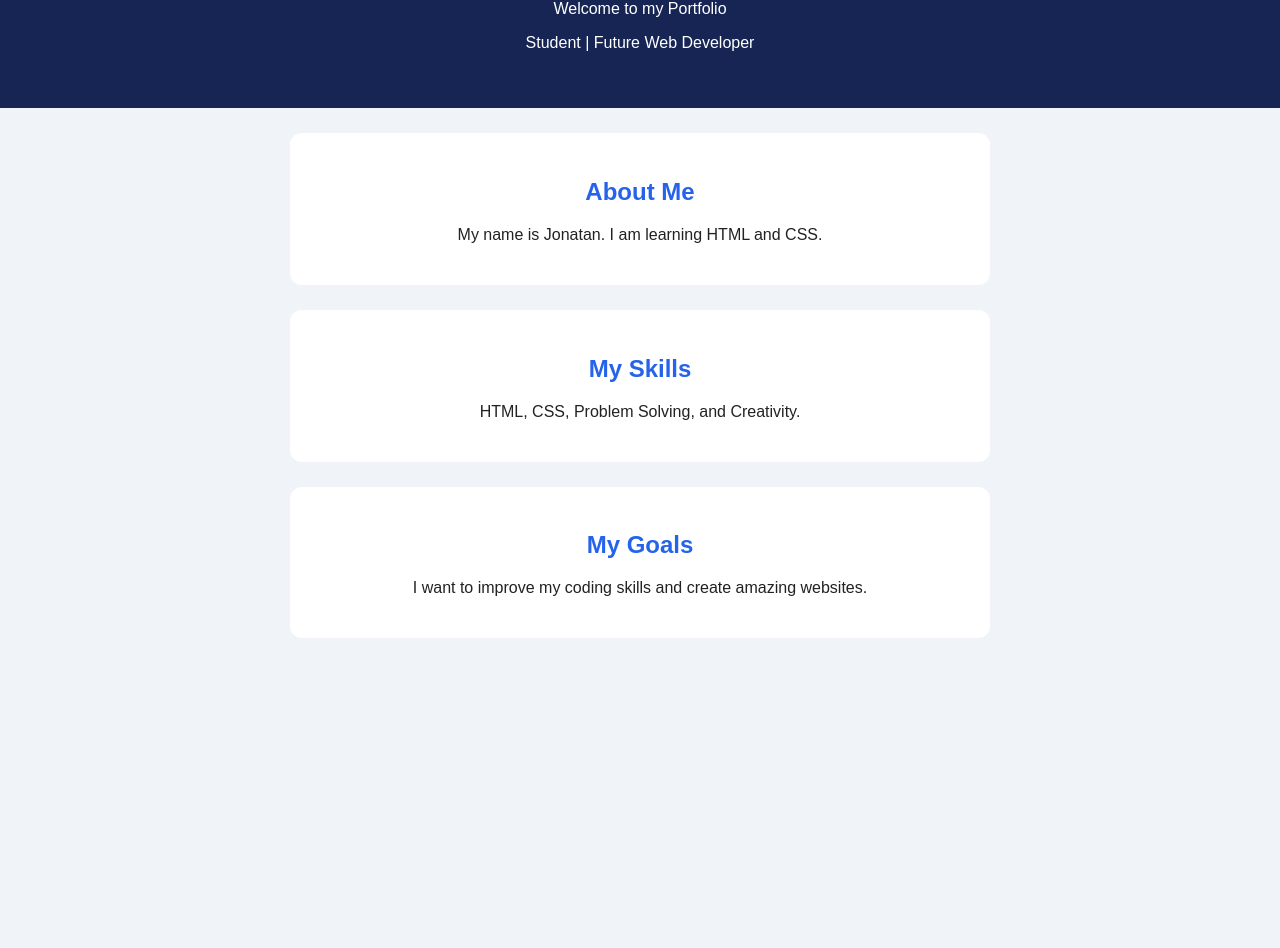
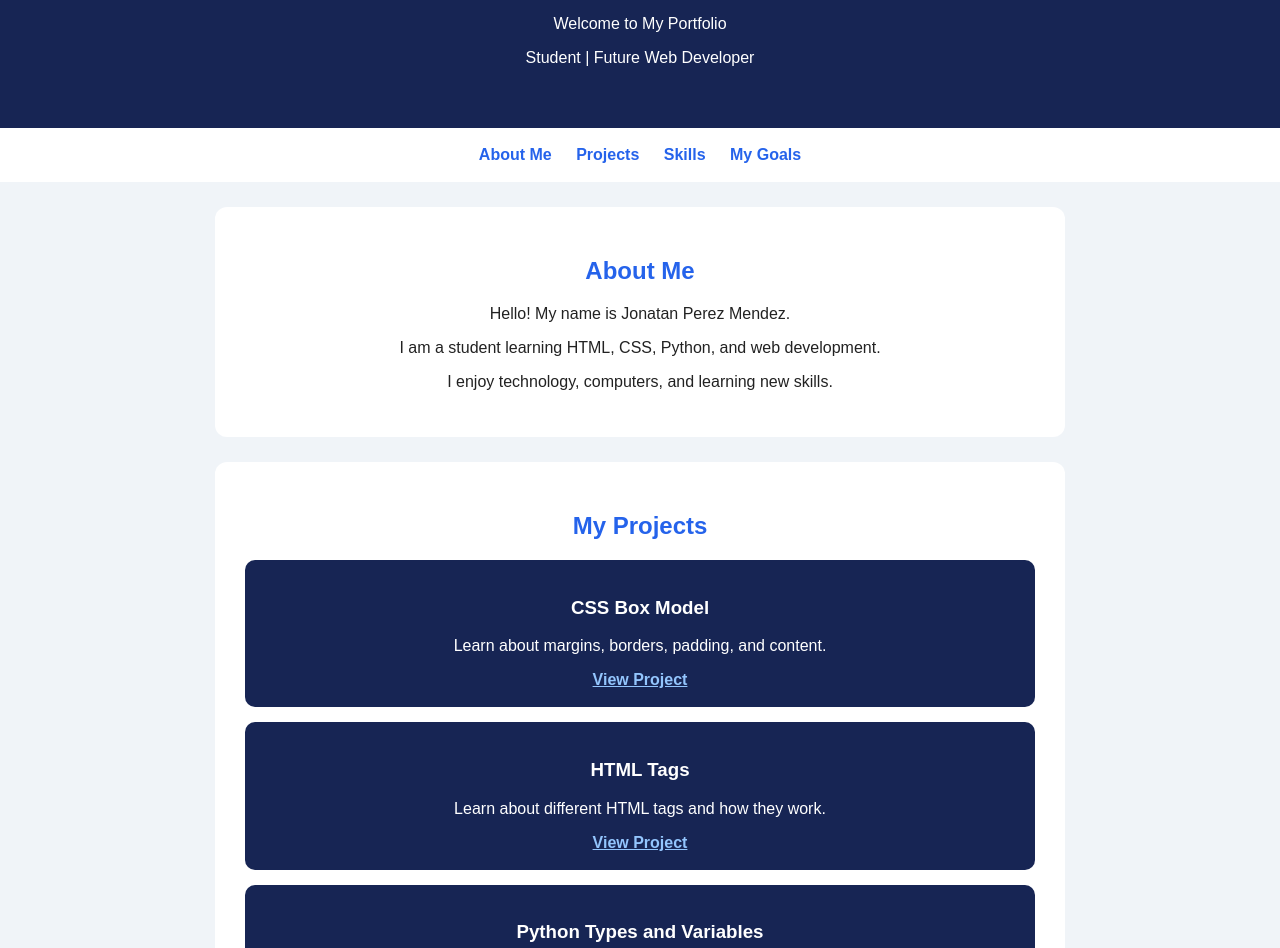
Before and after one commit to jperezmendez2024/jperezmendez2024.github.io, a plain HTML site: page index.html in a window 1280 px wide. Shown: the part 120-1068 px from the top of the page. Before the commit the page ends 800 px from the top, so only its background shows below. Drawn offline with Linux system fonts and the light colour scheme.

Commit message:
Refactor index.html for content and styling updates
Updated text content and improved layout styles.

```diff
--- a/index.html
+++ b/index.html
@@ -1,50 +1,150 @@
-
 <!DOCTYPE html>
 <html lang="en">
 <head>
 <meta charset="UTF-8">
 <meta name="viewport" content="width=device-width, initial-scale=1.0">
 <title>Jonatan's Portfolio</title>
+
 <style>
+* {
+box-sizing: border-box;
+}
+
 body {
 font-family: Arial, sans-serif;
 background: #f0f4f8;
 color: #222;
+margin: 0;
 text-align: center;
-margin: 0;
 }
+
 header {
 background: #172554;
 color: white;
-padding: 40px 20px;
+padding: 45px 20px;
 }
+
+header h1 {
+font-size: 36px;
+}
+
+nav {
+background: white;
+padding: 18px;
+position: sticky;
+top: 0;
+}
+
+nav a {
+color: #2563eb;
+text-decoration: none;
+margin: 10px;
+font-weight: bold;
+}
+
 section {
 background: white;
-max-width: 650px;
+max-width: 850px;
 margin: 25px auto;
-padding: 25px;
+padding: 30px;
 border-radius: 12px;
 }
-h2 { color: #2563eb; }
+
+h2 {
+color: #2563eb;
+}
+
+.card {
+background: #172554;
+color: white;
+padding: 18px;
+margin: 15px 0;
+border-radius: 10px;
+}
+
+.card a {
+color: #93c5fd;
+font-weight: bold;
+}
+
+footer {
+background: #172554;
+color: white;
+padding: 25px;
+}
+
 </style>
 </head>
+
 <body>
+
 <header>
 <h1>Hi, I'm Jonatan!</h1>
-<p>Welcome to my Portfolio</p>
+<p>Welcome to My Portfolio</p>
 <p>Student | Future Web Developer</p>
 </header>
-<section>
+
+<nav>
+<a href="#about">About Me</a>
+<a href="#projects">Projects</a>
+<a href="#skills">Skills</a>
+<a href="#goals">My Goals</a>
+</nav>
+
+<section id="about">
 <h2>About Me</h2>
-<p>My name is Jonatan. I am learning HTML and CSS.</p>
+<p>Hello! My name is Jonatan Perez Mendez.</p>
+<p>I am a student learning HTML, CSS, Python, and web development.</p>
+<p>I enjoy technology, computers, and learning new skills.</p>
 </section>
-<section>
+
+<section id="projects">
+<h2>My Projects</h2>
+
+<div class="card">
+<h3>CSS Box Model</h3>
+<p>Learn about margins, borders, padding, and content.</p>
+<a href="CSSboxModel.html">View Project</a>
+</div>
+
+<div class="card">
+<h3>HTML Tags</h3>
+<p>Learn about different HTML tags and how they work.</p>
+<a href="htmltags.html">View Project</a>
+</div>
+
+<div class="card">
+<h3>Python Types and Variables</h3>
+<p>Examples of Python data types and variables.</p>
+<a href="python.html">View Project</a>
+</div>
+
+<div class="card">
+<h3>SDLC</h3>
+<p>Learn about the Software Development Life Cycle.</p>
+<a href="SDLC.html">View Project</a>
+</div>
+
+</section>
+
+<section id="skills">
 <h2>My Skills</h2>
-<p>HTML, CSS, Problem Solving, and Creativity.</p>
+<p>HTML - Building web pages</p>
+<p>CSS - Designing websites</p>
+<p>Python - Learning programming</p>
+<p>Problem Solving - Finding solutions</p>
 </section>
-<section>
+
+<section id="goals">
 <h2>My Goals</h2>
-<p>I want to improve my coding skills and create amazing websites.</p>
+<p>My goal is to become better at coding, learn new technologies, and create professional websites.</p>
+<p>I want to continue improving my skills and finish my Capstone project.</p>
 </section>
+
+<footer>
+<p>Created by Jonatan Perez Mendez</p>
+<p>My Capstone Portfolio 2026-2027</p>
+</footer>
+
 </body>
 </html>
```
